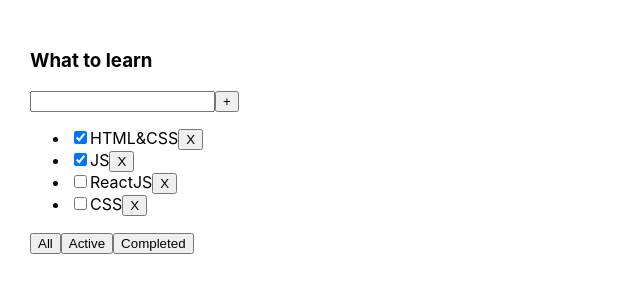
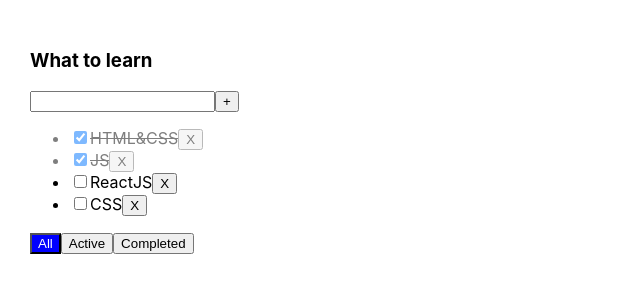
Before and after one commit to aavdienko/it-incubator-to-do-list, a React (Create React App) app: page / in a window 1280 px wide. Shown: the top 300 px of the page, without its empty margins (0-640 px from the left). Built offline with nearby package versions, Linux system fonts and the light colour scheme.

Commit message:
Lesson 04. Conditional classes.

```diff
--- a/src/App.css
+++ b/src/App.css
@@ -6,3 +6,23 @@
 .App > div {
   margin-right: 50px;
 }
+
+.is-done {
+  text-decoration: line-through;
+  opacity: 0.5;
+}
+
+.input-error {
+  border: 2px red sold;
+}
+
+.active-btn {
+  background-color: blue;
+  color: white
+}
+
+
+
+/* .error-message {
+  color: red;
+} */
--- a/src/App.tsx
+++ b/src/App.tsx
@@ -57,6 +57,10 @@
   setTasks([...tasks, newTask])
 }
 
+const changeTaskStatus = (taskId: string, newIsDone: boolean) => {
+  setTasks(tasks.map(t => t.id === taskId ? {...t, isDone: newIsDone} : t))
+}
+
 const filteredTasksForRender = getFilteredTasksForRender(tasks, filter)
 
 
@@ -69,6 +73,8 @@
         removeTask={removeTask}
         changeFilter={changeFilter}
         addTask={addTask}
+        changeTaskStatus={changeTaskStatus}
+        filter={filter}
         />
       {/* <TodoList title={todoListTitle2} tasks={tasks2} /> */}
     </div>
--- a/src/components/ToDoList.tsx
+++ b/src/components/ToDoList.tsx
@@ -1,5 +1,6 @@
 import React, { ChangeEvent, KeyboardEvent, FC, useState } from 'react';
 import { FilterValuesType } from '../App';
+import './../App.css'
 
 export type TaskType = {
   id: string
@@ -11,22 +12,29 @@
 export type TodoListPropsType = {
   title: string
   tasks: Array<TaskType>
+  filter: FilterValuesType
   removeTask: (taskId: string) => void
   changeFilter: (filter: FilterValuesType) => void
   addTask: (title: string) => void
+  changeTaskStatus: (title: string, newIsDone: boolean) => void
 }
 
 const TodoList: FC<TodoListPropsType> = (props) => {
 
   const [title, setTitle] = useState<string>('')
-  console.log(title);
+  const [error, setError] = useState<boolean>(false)
 
   let tasksList = props.tasks.length
   ? props.tasks.map((task:TaskType) => {
     const removeTask = () => props.removeTask(task.id)
+    const changeTaskStatusHandler = (e: ChangeEvent<HTMLInputElement>) => { props.changeTaskStatus(task.id, e.currentTarget.checked)
+    }
       return (
-        <li key={task.id}>
-          <input type="checkbox" checked={task.isDone}/>
+        <li key={task.id} className={task.isDone ? 'is-done' : ''}>
+          <input
+            type="checkbox"
+            onChange={changeTaskStatusHandler} // обращаемся к evnt для получения инфо которая будет записанна в newIsDone и засетана в стейт
+            checked={task.isDone}/>
           <span>{task.title}</span>
           <button onClick={removeTask}>X</button>
         </li>
@@ -35,16 +43,21 @@
   : <span>Your taskslist is empty</span>
 
     const addTask = () => {
-      props.addTask(title)
+      const trimedTitle = title.trim()
+      if (trimedTitle !== '') {
+        props.addTask(trimedTitle)
+      } else {
+        setError(true)
+      }
       setTitle('')
     }
+
     const onChangeHandler = (event: ChangeEvent<HTMLInputElement>) => {
       setTitle(event.currentTarget.value)
     }
     const onKeyDownHandler = (event: KeyboardEvent<HTMLInputElement>) => {
       event.key === 'Enter' && addTask()
     }
-
     // const onClickHandlerAll = () => props.changeFilter('all')
     // const onClickHandlerActive = () => props.changeFilter('active')
     // const onClickHandlerCompleted = () => props.changeFilter('completed')
@@ -63,16 +76,24 @@
           type='text'
           value={title}
           onChange={onChangeHandler}
-          onKeyDown={onKeyDownHandler}/>
+          onKeyDown={onKeyDownHandler}
+          className={error ? 'input-error' : ''}/>
         <button onClick={addTask}>+</button>
+        {error && <p style={{color: "red", fontWeight: 'bold' }}>Title is required</p>}
       </div>
       <ul>
         {tasksList}
       </ul>
       <div>
-        <button onClick={handlerCreator('all')}>All</button>
-        <button onClick={handlerCreator('active')}>Active</button>
-        <button onClick={handlerCreator('completed')}>Completed</button>
+        <button
+          className={props.filter === 'all' ? 'active-btn' : ''}
+          onClick={handlerCreator('all')}>All</button>
+        <button
+          className={props.filter === 'active' ? 'active-btn'  : ''}
+          onClick={handlerCreator('active')}>Active</button>
+        <button
+          className={props.filter === 'completed' ? 'active-btn'  : ''}
+          onClick={handlerCreator('completed')}>Completed</button>
       </div>
     </div>
   );
```
